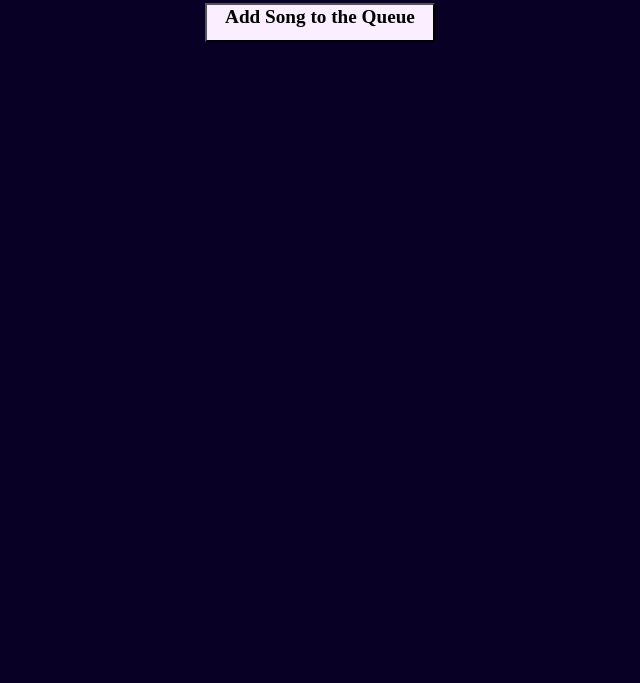
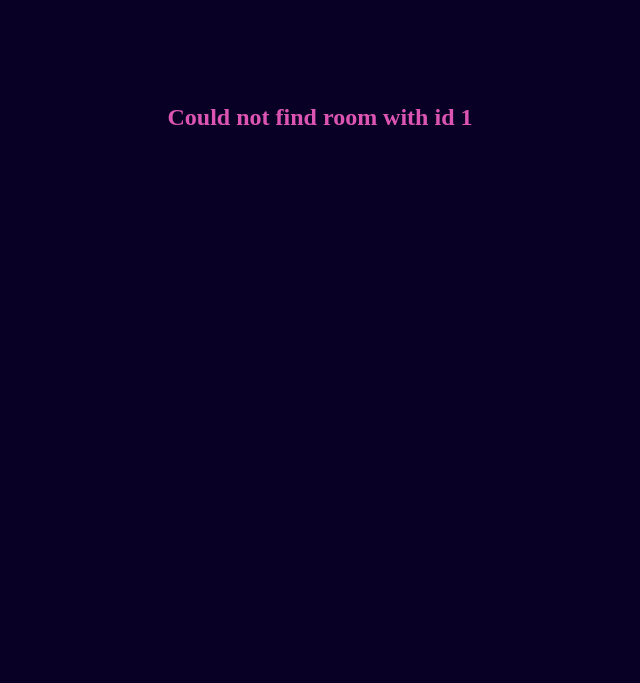
Before and after one commit to CapyJara/karaoQueue, a React app: page /1 in a window 1280 px wide. Shown: the part 117-800 px from the top of the page, without its empty margins (320-960 px from the left). Built offline with nearby package versions, Linux system fonts and the light colour scheme; no server answers; a web font is replaced by a local one.

Commit message:
styling and sharable link ux

```diff
--- a/src/components/pages/Concert.js
+++ b/src/components/pages/Concert.js
@@ -16,7 +16,7 @@ const Concert = ({ match }) => {
 
   useEffect(() => {
     joinRoom(roomId);
-  }, [roomId]);
+  }, []);
 
   const open = () => toggleModal(true);
   const close = () => toggleModal(false);
@@ -33,6 +33,10 @@ const Concert = ({ match }) => {
     dummy.select();
     document.execCommand('copy');
     document.body.removeChild(dummy);
+
+    const link = document.getElementById('link');
+    link.classList.add(styles.clicked);
+    setTimeout(() => link.classList.remove(styles.clicked), 200);
   };
 
   return (
@@ -40,22 +44,26 @@ const Concert = ({ match }) => {
       <Link to='/'>KaraoQueue</Link>
       {playlist && <header>
         <h1>{playlist.roomName}</h1>
-        <h3>Shareable Link :</h3>
-        <h3 id="link" className={styles.Link} onClick={copyLink}>{window.location.href.split('//')[1]}</h3>
+        <h3>Share link to invite friends</h3>
+        <button id="link" className={styles.Link} onClick={copyLink}>Click to copy shareable link</button>
       </header>}
       {playlist && <YouTube
         videoId={playlist.playlist[0] ? playlist.playlist[0].song.videoId : null }
         onEnd={onEnd}
       />}
 
-      <button
+      {playlist && <button
         className={styles['New-Song']}
         onClick={open}
-      >Add Song to the Queue</button>
+      >Add Song to the Queue</button>}
 
       {modal && <Modal close={close}/>}
 
       {playlist && <PlayList playlist={playlist.playlist}/>}
+
+      {!playlist && <div>
+        <h1>Could not find room with id {match.params.roomId.split('//')[0]}</h1>
+      </div>}
 
     </section>
   );
--- a/src/components/pages/Splash.js
+++ b/src/components/pages/Splash.js
@@ -8,7 +8,7 @@ const Start = ({ history }) => {
   const [newRoomName, setNewRoomName] = useState('');
   const [roomToJoin, setRoomToJoin] = useState('');
 
-  const { createRoom, joinRoom } = usePlaylistEmitters();
+  const { createRoom } = usePlaylistEmitters();
 
 
   const handleChange = ({ target }) => {
@@ -28,7 +28,6 @@ const Start = ({ history }) => {
 
   const joinARoom = e => {
     e.preventDefault();
-    joinRoom(roomToJoin);
     history.push(`/${roomToJoin}`);
   };
 
--- a/src/components/pages/concert.css
+++ b/src/components/pages/concert.css
@@ -25,7 +25,6 @@
     display: flex;
     flex-direction: column;
     align-items: center;
-    margin-bottom: 1em;
     letter-spacing: .03em;
 
     h1 {
@@ -49,16 +48,32 @@
       width: 22em;
     }
   }
+
+  h1 {
+    color: var(--pink);
+    text-align: center;
+    margin-top: 5em;
+  }
 }
 
-.New-Song {
+button {
   background: var(--off-white);
   height: 2em;
   margin: 1em;
-  width: 12em;
   font-family: var(--paragraph-font);
   font-weight: bold;
   font-size: 1.2em;
   display: flex;
   justify-content: center;
+  border: none;
 }
+
+.clicked {
+  animation: rainbow-color .2s ease-in-out;
+}
+
+@keyframes rainbow-color {
+  0% { background: var(--off-white)}
+  50% { background: var(--pink)}
+  100% { background: var(--off-white)}
+ }
--- a/src/hooks/playlistState.js
+++ b/src/hooks/playlistState.js
@@ -1,10 +1,10 @@
 import { useEmitEvent } from '../socket';
 
 export default function usePlaylistEmitters() {
+  const createRoom = useEmitEvent('CREATE_ROOM');
+  const joinRoom = useEmitEvent('JOIN_ROOM');
   const addLink = useEmitEvent('ADD_LINK');
   const finishedSong = useEmitEvent('FINISHED_SONG');
-  const createRoom = useEmitEvent('CREATE_ROOM');
-  const joinRoom = useEmitEvent('JOIN_ROOM');
   const removeSong = useEmitEvent('REMOVE_SONG');
   return { addLink, finishedSong, createRoom, joinRoom, removeSong };
 }
--- a/src/socket.js
+++ b/src/socket.js
@@ -5,8 +5,8 @@
 import React, { createContext, useContext, useReducer, useEffect } from 'react';
 import io from 'socket.io-client';
 
-// const socket = io.connect('http://localhost:7891');
-const socket = io.connect('https://karaoqueue.herokuapp.com/');
+const socket = io.connect('http://localhost:7891');
+// const socket = io.connect('https://karaoqueue.herokuapp.com/');
 
 const SocketContext = createContext(socket);
 
```
